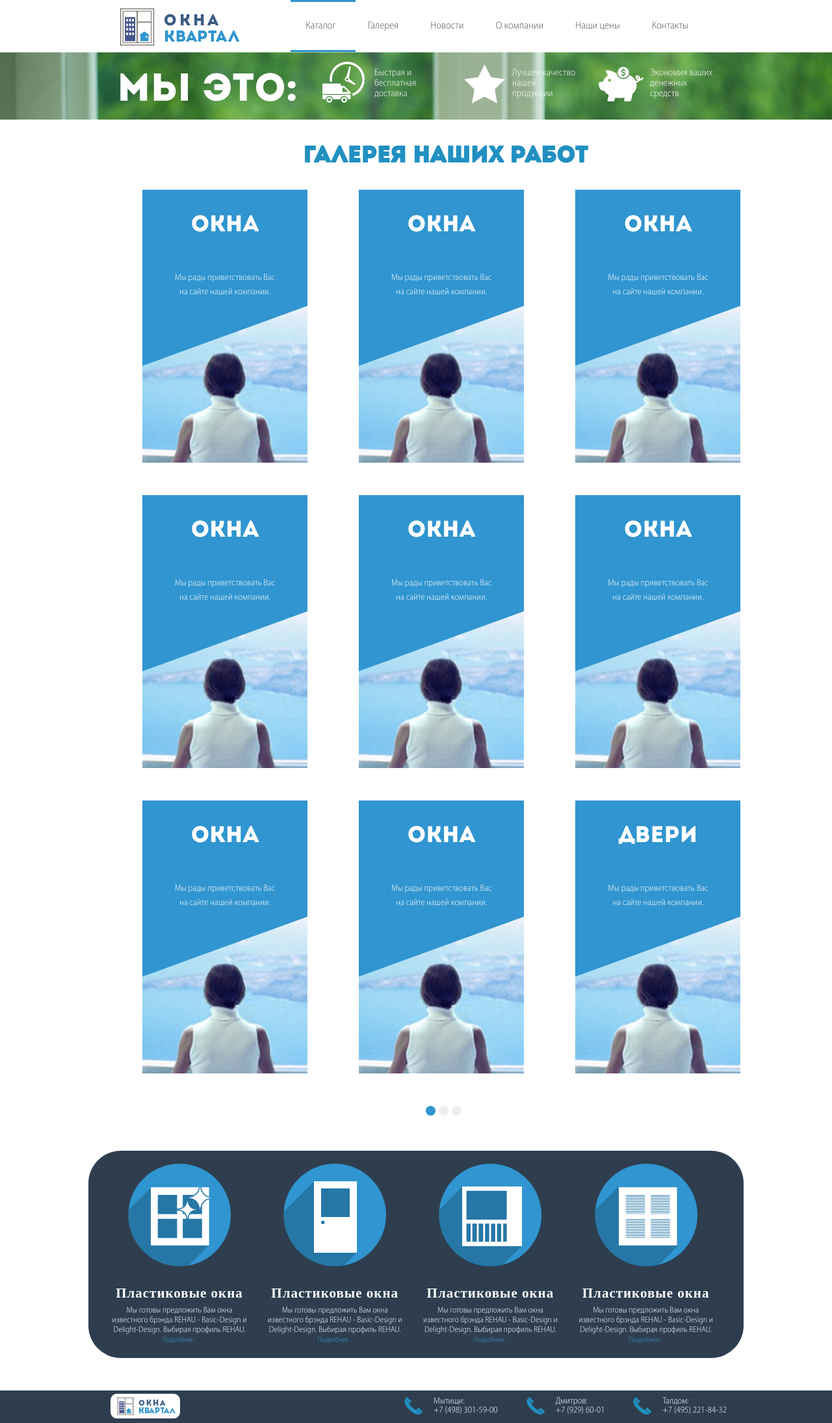
After one commit to kpx13/okna, a Django app: template templates/gallery.html in a window 1280 px wide. The commit adds this page. Shown: the whole page at 65% size. Run offline with Django 3.2, Linux system fonts and the light colour scheme; the template is opened without the code that fills it: most values are stand-ins (such as "Sample title", 1, 10 or a date in 2020); parts of the project's set-up code (start-up, migrations or seed data) failed here and were passed over; some libraries are stand-ins or nearby versions; some web fonts are replaced.

Commit message:
каталог и галерея

```diff
--- a/catalog/models.py
+++ b/catalog/models.py
@@ -18,7 +18,7 @@
     def save(self, *args, **kwargs):
         if not self.slug:
             if self.parent:
-                self.slug = self.parent.slug + '-' + pytils.translit.slugify(self.name)
+                self.slug = pytils.translit.slugify(self.name) + '_' + str(self.parent.id)
             else:
                 self.slug = pytils.translit.slugify(self.name)
         super(Category, self).save(*args, **kwargs)
@@ -68,7 +68,7 @@
     name = models.CharField(max_length=512, blank=True, verbose_name=u'название')
     art = models.CharField(max_length=50, verbose_name=u'артикул')
     price = models.FloatField(verbose_name=u'цена')
-    desc = models.TextField(verbose_name=u'описание')
+    desc = RichTextField(verbose_name=u'описание')
     desc_full = RichTextField(blank=True, default=u'', verbose_name=u'описание дополнительное', help_text= u'(рядом с ценой)')
     image = models.ImageField(upload_to=lambda instance, filename: 'uploads/items/' + pytils.translit.translify(filename),
                               max_length=510, blank=True, verbose_name=u'изображение')
@@ -117,7 +117,7 @@
         verbose_name = u'товар'
         verbose_name_plural = u'товары'
         ordering=['order']
-        app_label = string_with_title("items", u"Товары")
+        app_label = string_with_title("catalog", u"Каталог")
 
     def __unicode__(self):
         return self.name
--- a/dashboard.py
+++ b/dashboard.py
@@ -55,10 +55,10 @@
 
         self.children.append(
             modules.ModelList(
-                title = u'Заявки',
+                title = u'Каталог',
                 models=(
-                    'staffform.models.Staff',
-                    'resumeform.models.Resume',
+                    'catalog.models.Category',
+                    'catalog.models.Item',
                 ),
             )
         )
--- a/okna/urls.py
+++ b/okna/urls.py
@@ -20,7 +20,14 @@
     url(r'^ckeditor/', include('ckeditor.urls')),
 
     url(r'^$', views.home),
+    url(r'^gallery/$', views.gallery),
+
     url(r'^news/(?P<slug>[\w-]+)/$' , views.news),
     url(r'^news/$' , views.news),
+
+    url(r'^category/(?P<slug>[\w-]+)/$', views.category),
+    url(r'^category/$', views.category, {'slug': None}),
+    url(r'^item/(?P<slug>[\w-]+)/$' , views.item),
+
     url(r'^(?P<page_name>[\w-]+)/$' , views.page),
 )
--- a/site_static/styles/admin.css
+++ b/site_static/styles/admin.css
@@ -10,7 +10,7 @@
     margin: 0;
     padding: 5px 0px;
     text-indent: -9999px;
-    background: #fff url(/static/img/logo.jpg) 5px 5px no-repeat;
+    background: #fff url(/static/img/logo.png) 5px 5px no-repeat;
     height: 55px;
     border-bottom: 1px solid lightgray;
 }
--- a/templates/base.html
+++ b/templates/base.html
@@ -15,17 +15,19 @@
     <header class="header">
         <a class="header__logo" href="/"></a>
         <nav class="header__nav">
-            <a class="active" href="/catalog/">Каталог</a>
-            <a href="/o-kompanii/">О компании</a>
-            <a href="/news/">Новости</a>
-            <a href="/nashi-tsenyi/">Наши цены</a>
-            <a href="/kontaktyi/">Контакты</a>
+            <a {% if 'category' in request_url %} class="active"{% endif %} href="/category/">Каталог</a>
+            <a {% if 'gallery' in request_url %} class="active"{% endif %} href="/gallery/">Галерея</a>
+            <a {% if 'news' in request_url %} class="active"{% endif %} href="/news/">Новости</a>
+            <a {% if 'o-kompanii' in request_url %} class="active"{% endif %} href="/o-kompanii/">О компании</a>
+            <a {% if 'nashi-tsenyi' in request_url %} class="active"{% endif %} href="/nashi-tsenyi/">Наши цены</a>
+            <a {% if 'kontaktyi' in request_url %} class="active"{% endif %} href="/kontaktyi/">Контакты</a>
+
 
             <div class="header__nav__hover"></div>
         </nav>
         <div class="header__search">
-            <input type="search" placeholder="Поиск"/>
-            <button class="header__search__icon"></button>
+        <!--    <input type="search" placeholder="Поиск"/>
+            <button class="header__search__icon"></button>-->
         </div>
     </header>
     {% block wrapper %}
--- /dev/null
+++ b/templates/gallery.html
@@ -0,0 +1,164 @@
+{% extends 'base.html' %}
+
+{% block title %}{{ title }}{% endblock %}
+
+{% block content %}
+    <section class="gallery">
+        <h2>Галерея наших работ</h2>
+        <section class="page">
+
+            <a href="#" class="gal__item _1">
+                <div class="gal__item__title">Окна</div>
+                <p>Мы рады приветствовать Вас на сайте нашей компании.</p>
+
+                <span class="gal__item__btn">Посмотреть</span>
+            </a>
+            <a href="#" class="gal__item _2">
+                <div class="gal__item__title">Окна</div>
+                <p>Мы рады приветствовать Вас на сайте нашей компании.</p>
+
+                <span class="gal__item__btn">Посмотреть</span>
+            </a>
+            <a href="#" class="gal__item _3">
+                <div class="gal__item__title">Окна</div>
+                <p>Мы рады приветствовать Вас на сайте нашей компании.</p>
+
+                <span class="gal__item__btn">Посмотреть</span>
+            </a>
+            <a href="#" class="gal__item _4">
+                <div class="gal__item__title">Окна</div>
+                <p>Мы рады приветствовать Вас на сайте нашей компании.</p>
+
+                <span class="gal__item__btn">Посмотреть</span>
+            </a>
+            <a href="#" class="gal__item _5">
+                <div class="gal__item__title">Окна</div>
+                <p>Мы рады приветствовать Вас на сайте нашей компании.</p>
+
+                <span class="gal__item__btn">Посмотреть</span>
+            </a>
+            <a href="#" class="gal__item _6">
+                <div class="gal__item__title">Окна</div>
+                <p>Мы рады приветствовать Вас на сайте нашей компании.</p>
+
+                <span class="gal__item__btn">Посмотреть</span>
+            </a>
+            <a href="#" class="gal__item _7">
+                <div class="gal__item__title">Окна</div>
+                <p>Мы рады приветствовать Вас на сайте нашей компании.</p>
+
+                <span class="gal__item__btn">Посмотреть</span>
+            </a>
+            <a href="#" class="gal__item _8">
+                <div class="gal__item__title">Окна</div>
+                <p>Мы рады приветствовать Вас на сайте нашей компании.</p>
+
+                <span class="gal__item__btn">Посмотреть</span>
+            </a>
+            <a href="#" class="gal__item _9">
+                <div class="gal__item__title">Двери</div>
+                <p>Мы рады приветствовать Вас на сайте нашей компании.</p>
+
+                <span class="gal__item__btn">Посмотреть</span>
+            </a>
+        </section>
+        <section class="page">
+
+            <a href="#" class="gal__item _1">
+                <div class="gal__item__title">Окна</div>
+                <p>Мы рады приветствовать Вас на сайте нашей компании.</p>
+
+                <span class="gal__item__btn">Посмотреть</span>
+            </a>
+            <a href="#" class="gal__item _2">
+                <div class="gal__item__title">Окна</div>
+                <p>Мы рады приветствовать Вас на сайте нашей компании.</p>
+
+                <span class="gal__item__btn">Посмотреть</span>
+            </a>
+            <a href="#" class="gal__item _3">
+                <div class="gal__item__title">Окна</div>
+                <p>Мы рады приветствовать Вас на сайте нашей компании.</p>
+
+                <span class="gal__item__btn">Посмотреть</span>
+            </a>
+            <a href="#" class="gal__item _4">
+                <div class="gal__item__title">Окна</div>
+                <p>Мы рады приветствовать Вас на сайте нашей компании.</p>
+
+                <span class="gal__item__btn">Посмотреть</span>
+            </a>
+            <a href="#" class="gal__item _5">
+                <div class="gal__item__title">Окна</div>
+                <p>Мы рады приветствовать Вас на сайте нашей компании.</p>
+
+                <span class="gal__item__btn">Посмотреть</span>
+            </a>
+            <a href="#" class="gal__item _6">
+                <div class="gal__item__title">Окна</div>
+                <p>Мы рады приветствовать Вас на сайте нашей компании.</p>
+
+                <span class="gal__item__btn">Посмотреть</span>
+            </a>
+            <a href="#" class="gal__item _7">
+                <div class="gal__item__title">Окна</div>
+                <p>Мы рады приветствовать Вас на сайте нашей компании.</p>
+
+                <span class="gal__item__btn">Посмотреть</span>
+            </a>
+            <a href="#" class="gal__item _8">
+                <div class="gal__item__title">Окна</div>
+                <p>Мы рады приветствовать Вас на сайте нашей компании.</p>
+
+                <span class="gal__item__btn">Посмотреть</span>
+            </a>
+        </section>
+        <section class="page">
+
+            <a href="#" class="gal__item _1">
+                <div class="gal__item__title">Окна</div>
+                <p>Мы рады приветствовать Вас на сайте нашей компании.</p>
+
+                <span class="gal__item__btn">Посмотреть</span>
+            </a>
+            <a href="#" class="gal__item _2">
+                <div class="gal__item__title">Окна</div>
+                <p>Мы рады приветствовать Вас на сайте нашей компании.</p>
+
+                <span class="gal__item__btn">Посмотреть</span>
+            </a>
+            <a href="#" class="gal__item _3">
+                <div class="gal__item__title">Окна</div>
+                <p>Мы рады приветствовать Вас на сайте нашей компании.</p>
+
+                <span class="gal__item__btn">Посмотреть</span>
+            </a>
+            <a href="#" class="gal__item _4">
+                <div class="gal__item__title">Окна</div>
+                <p>Мы рады приветствовать Вас на сайте нашей компании.</p>
+
+                <span class="gal__item__btn">Посмотреть</span>
+            </a>
+            <a href="#" class="gal__item _5">
+                <div class="gal__item__title">Окна</div>
+                <p>Мы рады приветствовать Вас на сайте нашей компании.</p>
+
+                <span class="gal__item__btn">Посмотреть</span>
+            </a>
+            <a href="#" class="gal__item _6">
+                <div class="gal__item__title">Окна</div>
+                <p>Мы рады приветствовать Вас на сайте нашей компании.</p>
+
+                <span class="gal__item__btn">Посмотреть</span>
+            </a>
+            <a href="#" class="gal__item _7">
+                <div class="gal__item__title">Окна</div>
+                <p>Мы рады приветствовать Вас на сайте нашей компании.</p>
+
+                <span class="gal__item__btn">Посмотреть</span>
+            </a>
+
+        </section>
+        <ul class="page__nav"></ul>
+    </section>
+{% endblock %}
--- a/templates/new.html
+++ b/templates/new.html
@@ -4,7 +4,7 @@
 
 {% block content %}
     <section class="catalog-view">
-        <div class="breadcrumbs" style='padding-top: 20px'><a href="/">Главная</a> - <a href="/news">Новости</a> - {{ new.name }}</div>
+        <div class="breadcrumbs" style='padding-top: 20px'><a href="/">Главная</a> - <a href="/news/">Новости</a> - {{ new.name }}</div>
         <h2>{{ new.name }}</h2>
         <div class="catalog-view__content">
             {{ new.text|safe }}
```
Also changed, not shown: okna/views.py (+48 -0 lines), templates/category.html (added, +70 -0 lines), templates/item.html (added, +30 -0 lines), dump_22june.json, media/uploads/items/item.jpg (added), media/uploads/items/item_1.jpg (added).
